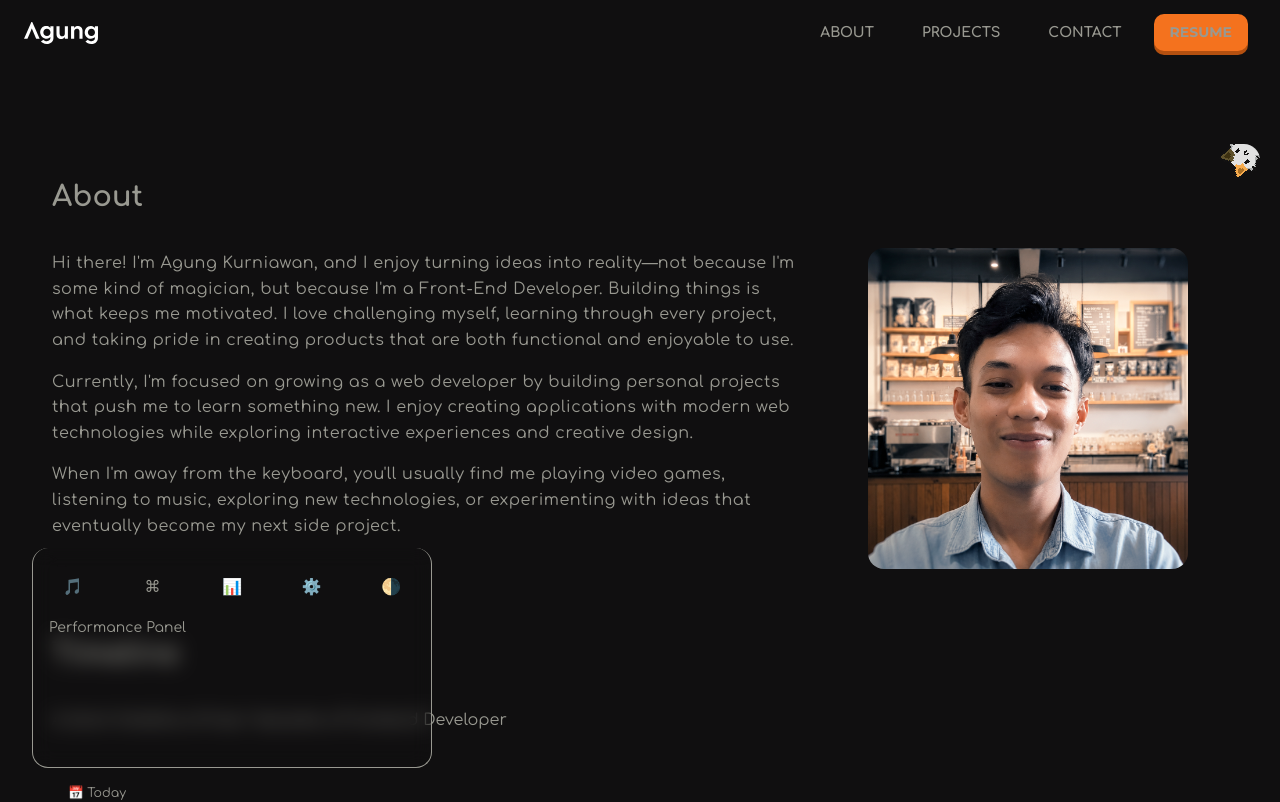
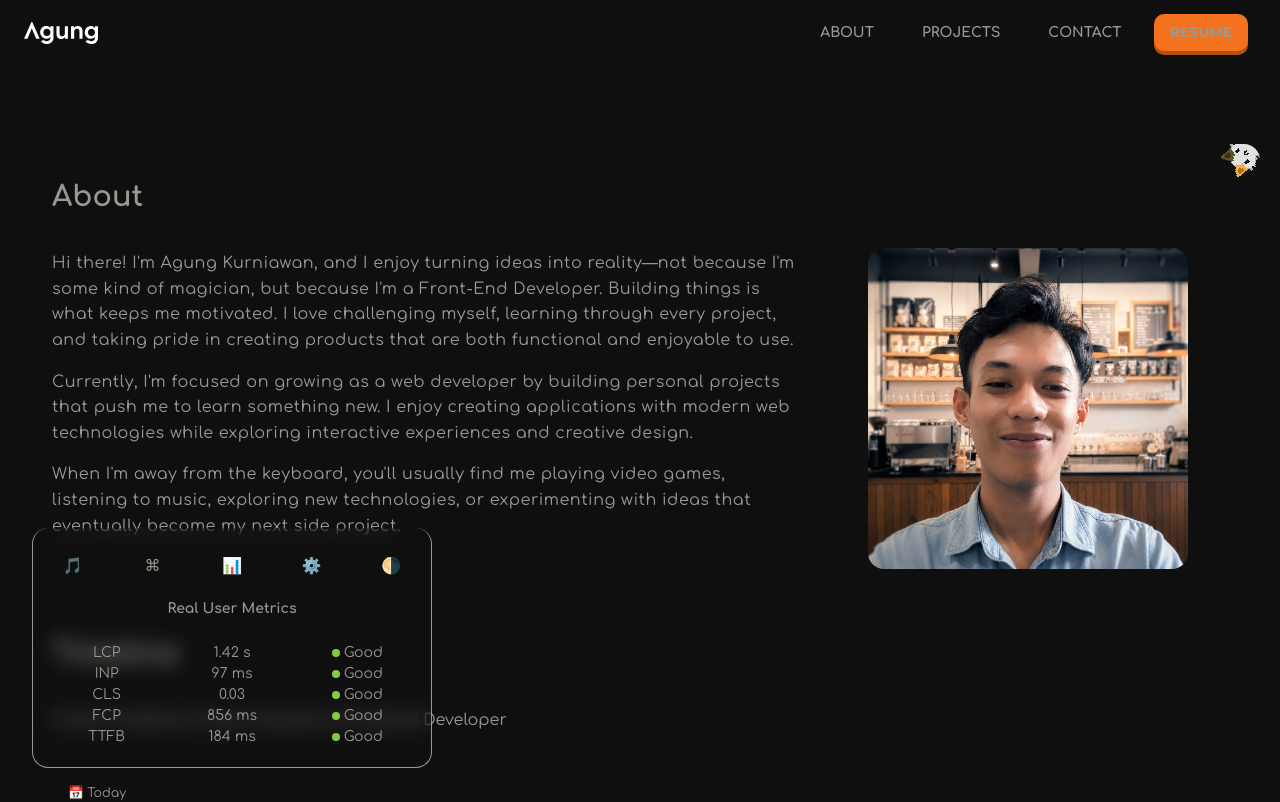
Before and after one commit to agungkrs21/Portofolio-v2, a Next.js app: page /about in a window 1280 px wide. Shown: the top 802 px of the page. Built offline with nearby package versions, Linux system fonts and the light colour scheme; no server answers.

Commit message:
style: add styling to Perfomance component

```diff
--- a/src/components/client/terminal/Terminal.module.css
+++ b/src/components/client/terminal/Terminal.module.css
@@ -1,11 +1,11 @@
 .container {
   position: relative;
   width: 400px;
-  height: 220px;
+  height: 240px;
   padding: 1.4rem 0 0 0;
   border-width: 0 1px 1px 1px;
   border-style: solid;
-  border-color: var(--color-black-900);
+  border-color: var(--color-white-200);
   border-radius: 16px;
   backdrop-filter: blur(10px);
   display: flex;
@@ -47,6 +47,8 @@
 }
 
 .categories {
+  position: absolute;
+  top: 1.3rem;
   width: 100%;
   display: grid;
   grid-template-columns: repeat(5, 1fr);
@@ -86,8 +88,10 @@
 }
 
 .items {
-  padding: 0.8rem 1rem 1rem 1rem;
+  margin-top: 1rem;
+  padding: 2rem 1rem 1rem 1rem;
   font-size: var(--font-size-m);
   height: 100%;
   width: 100%;
+  overflow-y: auto;
 }
--- /dev/null
+++ b/src/components/client/terminal/panels/performance/PerfomancePanel.module.css
@@ -0,0 +1,21 @@
+.container {
+  display: grid;
+  grid-template-columns: repeat(3, 1fr);
+  justify-content: center;
+  align-items: center;
+  gap: 10px;
+  text-align: center;
+}
+
+.container > p {
+  grid-column: span 3;
+  font-weight: 700;
+  padding-bottom: 0.8rem;
+}
+
+.circle {
+  display: inline-block;
+  width: 8px;
+  aspect-ratio: 1;
+  border-radius: 50%;
+}
--- a/src/components/client/terminal/panels/performance/PerfomancePanel.tsx
+++ b/src/components/client/terminal/panels/performance/PerfomancePanel.tsx
@@ -1,3 +1,60 @@
+import styles from './PerfomancePanel.module.css';
+
 export default function PerfomancePanel() {
-  return <p>Performance Panel</p>;
+  return (
+    <div className={`${styles.container}`}>
+      <p>Real User Metrics</p>
+      <div>
+        <p>LCP</p>
+        <p>INP</p>
+        <p>CLS</p>
+        <p>FCP</p>
+        <p>TTFB</p>
+      </div>
+      <div>
+        <p>1.42 s</p>
+        <p>97 ms</p>
+        <p>0.03 </p>
+        <p>856 ms</p>
+        <p>184 ms</p>
+      </div>
+      <div>
+        <p>
+          <span
+            className={`${styles.circle}`}
+            style={{ background: 'var(--green)' }}
+          ></span>{' '}
+          Good
+        </p>
+        <p>
+          <span
+            className={`${styles.circle}`}
+            style={{ background: 'var(--green)' }}
+          ></span>{' '}
+          Good
+        </p>
+        <p>
+          <span
+            className={`${styles.circle}`}
+            style={{ background: 'var(--green)' }}
+          ></span>{' '}
+          Good
+        </p>
+        <p>
+          <span
+            className={`${styles.circle}`}
+            style={{ background: 'var(--green)' }}
+          ></span>{' '}
+          Good
+        </p>
+        <p>
+          <span
+            className={`${styles.circle}`}
+            style={{ background: 'var(--green)' }}
+          ></span>{' '}
+          Good
+        </p>
+      </div>
+    </div>
+  );
 }
--- a/src/components/ui/loading-sprinner/LoadingSprinner.module.css
+++ b/src/components/ui/loading-sprinner/LoadingSprinner.module.css
@@ -21,7 +21,7 @@
     var(--color-primary),
     var(--orange-400)
   );
-  width: 30px;
+  width: 20px;
   z-index: 1;
 }
 
@@ -29,7 +29,7 @@
   background: transparent;
   border-top: 1px solid var(--color-primary);
   border-bottom: 1px solid var(--color-primary);
-  width: 50px;
+  width: 30px;
 }
 
 @keyframes rotate {
```
